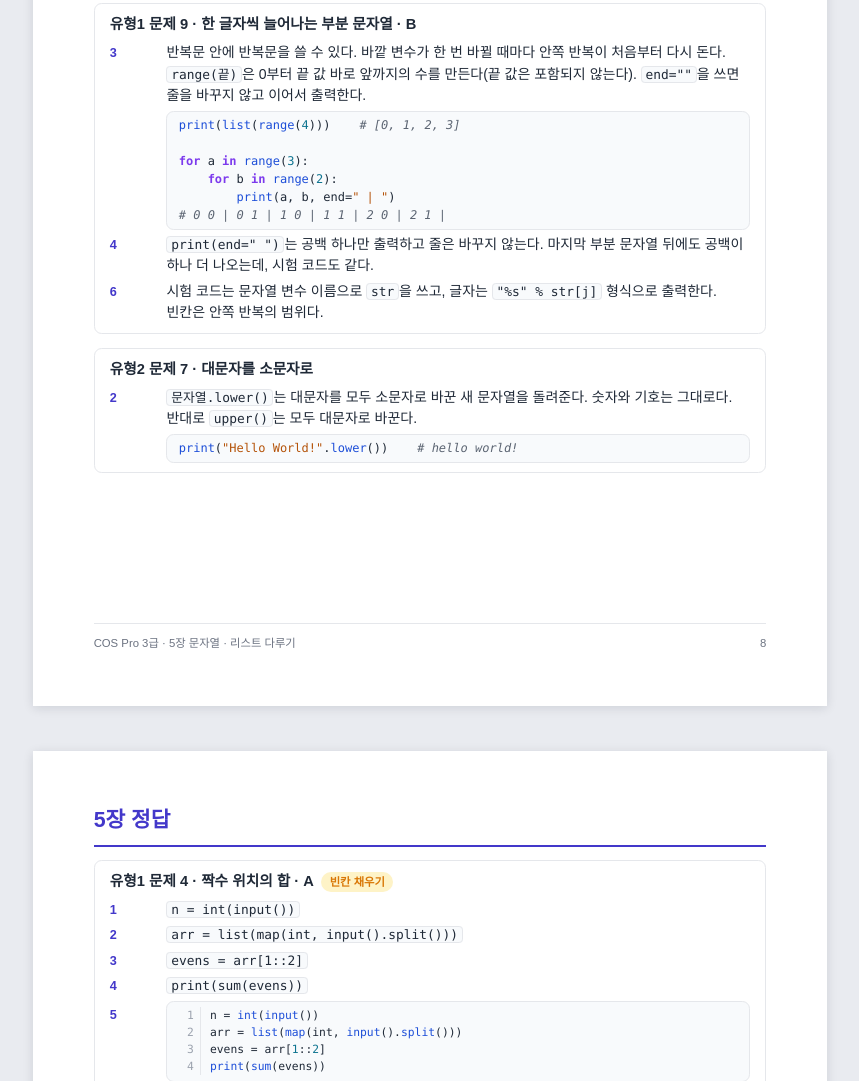
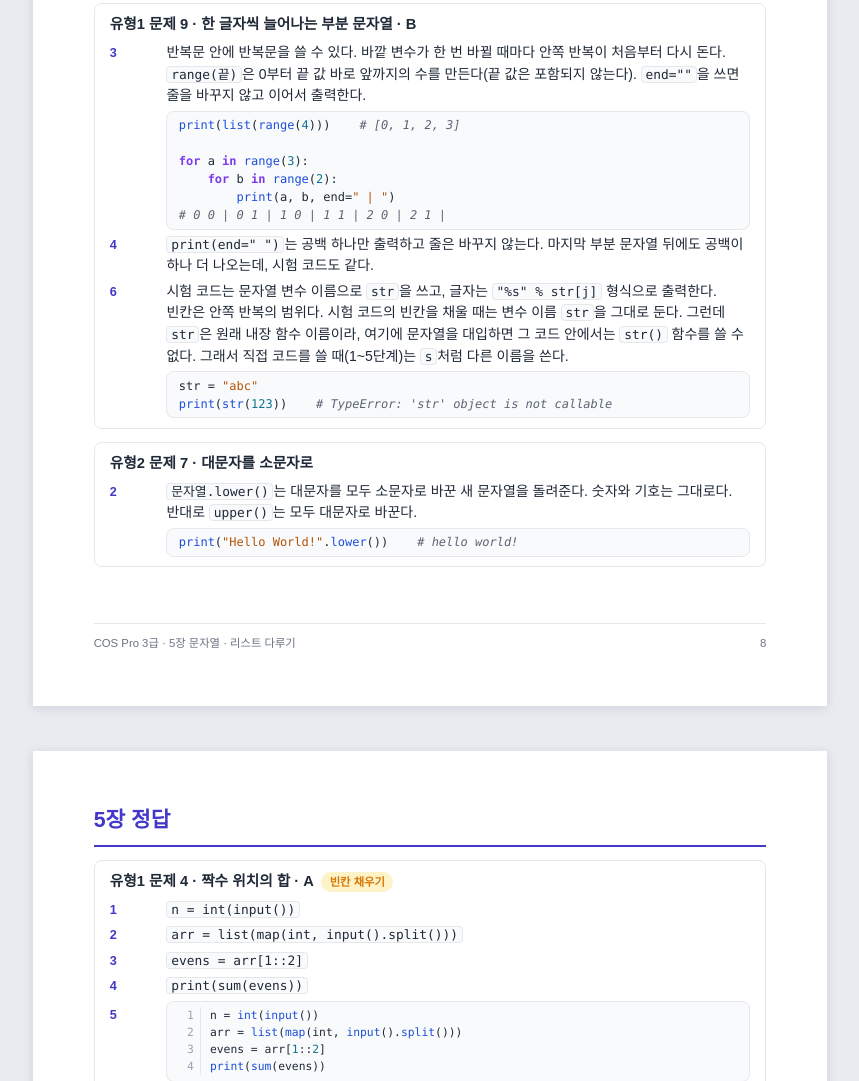
Before and after one commit to jxxngin/cos-pro, a plain HTML site: page grade3/ch05-string-list.html in a window 1280 px wide. Shown: the part 8637-9718 px from the top of the page, without its empty margins (210-1069 px from the left). Drawn offline with Linux system fonts and the light colour scheme; a web font is replaced by a local one.

Commit message:
Explain why str shadows the built-in in the 유형1 문제 9 exam hint (review)
Co-Authored-By: Claude Opus 5.5 <noreply@anthropic.com>

```diff
--- a/grade3/ch05-string-list.html
+++ b/grade3/ch05-string-list.html
@@ -290,7 +290,11 @@ for a in range(3):
 # 0 0 | 0 1 | 1 0 | 1 1 | 2 0 | 2 1 |
 </pre></span></li>
       <li><span class="no">4</span><span><p><code>print(end=" ")</code>는 공백 하나만 출력하고 줄은 바꾸지 않는다. 마지막 부분 문자열 뒤에도 공백이 하나 더 나오는데, 시험 코드도 같다.</p></span></li>
-      <li><span class="no">6</span><span><p>시험 코드는 문자열 변수 이름으로 <code>str</code>을 쓰고, 글자는 <code>"%s" % str[j]</code> 형식으로 출력한다. 빈칸은 안쪽 반복의 범위다.</p></span></li>
+      <li><span class="no">6</span><span><p>시험 코드는 문자열 변수 이름으로 <code>str</code>을 쓰고, 글자는 <code>"%s" % str[j]</code> 형식으로 출력한다. 빈칸은 안쪽 반복의 범위다. 시험 코드의 빈칸을 채울 때는 변수 이름 <code>str</code>을 그대로 둔다. 그런데 <code>str</code>은 원래 내장 함수 이름이라, 여기에 문자열을 대입하면 그 코드 안에서는 <code>str()</code> 함수를 쓸 수 없다. 그래서 직접 코드를 쓸 때(1~5단계)는 <code>s</code>처럼 다른 이름을 쓴다.</p>
+<pre class="code plain">
+str = "abc"
+print(str(123))    # TypeError: 'str' object is not callable
+</pre></span></li>
     </ol>
   </div>
   <div class="answer hint-box">
```
